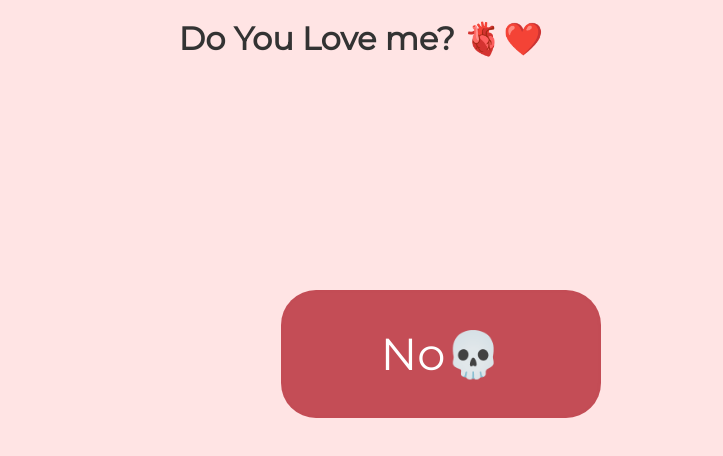
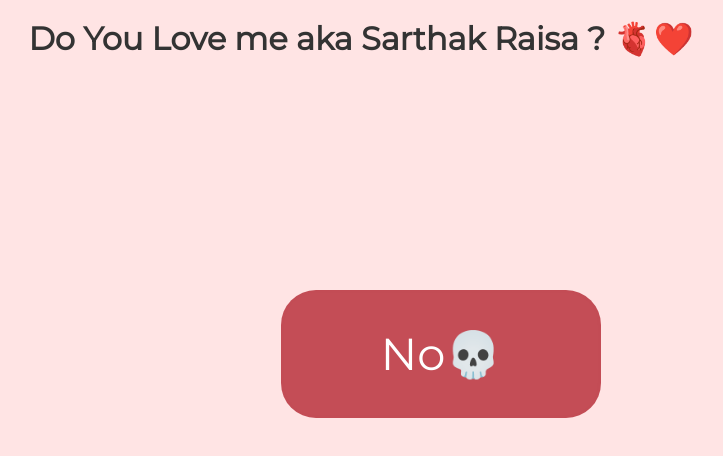
Before and after one commit to regliscus/regliscus, a plain HTML site: page index.html in a window 1280 px wide. Shown: the whole page, without its empty margins (279-1002 px from the left). Drawn offline with Linux system fonts and the light colour scheme.

Commit message:
Update index.html

```diff
--- a/index.html
+++ b/index.html
@@ -11,11 +11,11 @@
       rel="stylesheet"
     />
     <link rel="stylesheet" type="text/css" href="./index.css" />
-    <title>Do you love me? -reg</title>
+    <title>Hello ANU -reg</title>
   </head>
   <body>
     <header>
-      <h1 class="primary-title">Do You Love me? 🫀❤️</h1>
+      <h1 class="primary-title">Do You Love me aka Sarthak Raisa ? 🫀❤️</h1>
       <h1 class="secondary-title">I Loves You Moreee 🫀❤️</h1>
     </header>
     <main class="wrapper">
```
